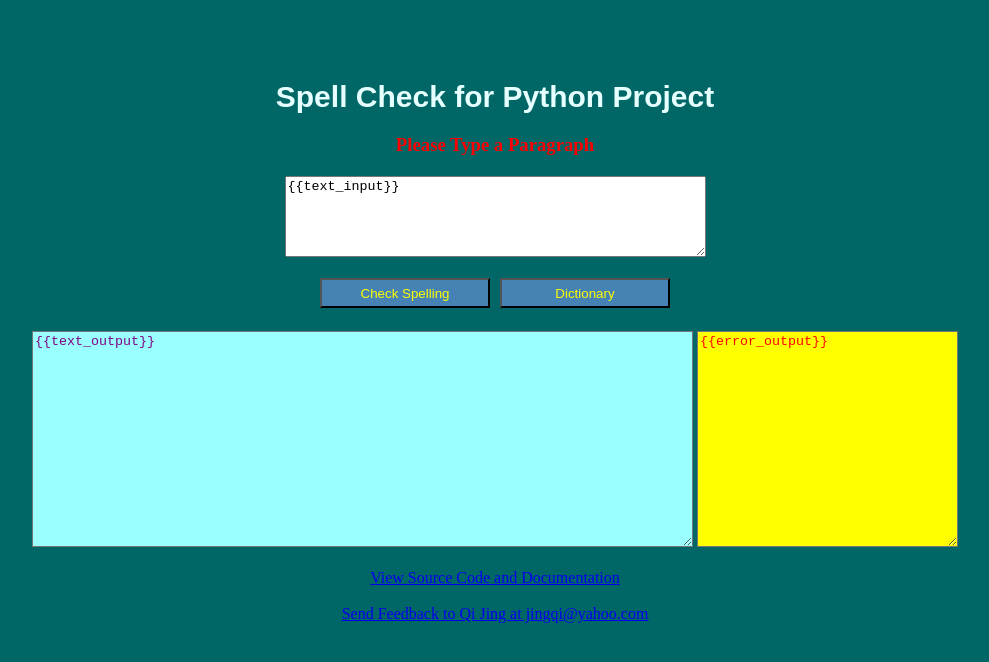
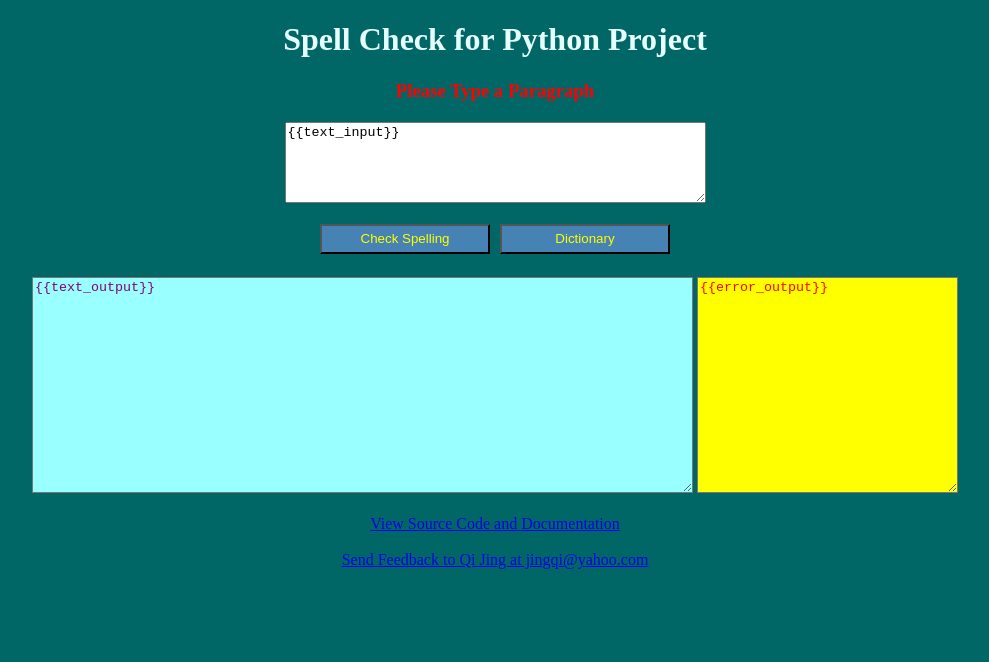
Before and after one commit to jingqi8/CIS-024C, a plain HTML site: page index.html in a window 1280 px wide. Shown: the whole page, without its empty margins (145-1134 px from the left). Drawn offline with Linux system fonts and the light colour scheme; files that its build step writes are made by us from their sources.

Commit message:
Add files via upload

```diff
--- a/main.css
+++ b/main.css
@@ -1,6 +1,6 @@
 html, body {
+  margin: 0;
   height: 100%;
-  margin: 0;
 }
 
 .container {
@@ -9,11 +9,11 @@ html, body {
   height: 100%;
   background-color: #006666;
   color: #e6ffff;
-  overflow:hidden;
+  overflow: scroll;
   text-align: center;
 }
 
-.container h1 {
+.container h2 {
   font-family: Arial, sans-serif;
   font-size: 30px;
   color: #e6ffff;
@@ -36,7 +36,3 @@ html, body {
   color: yellow;
   margin: 3px;
 }
-
-.success-message {
-  margin: 100px;
-}
```
Also changed, not shown: 20K.txt.
